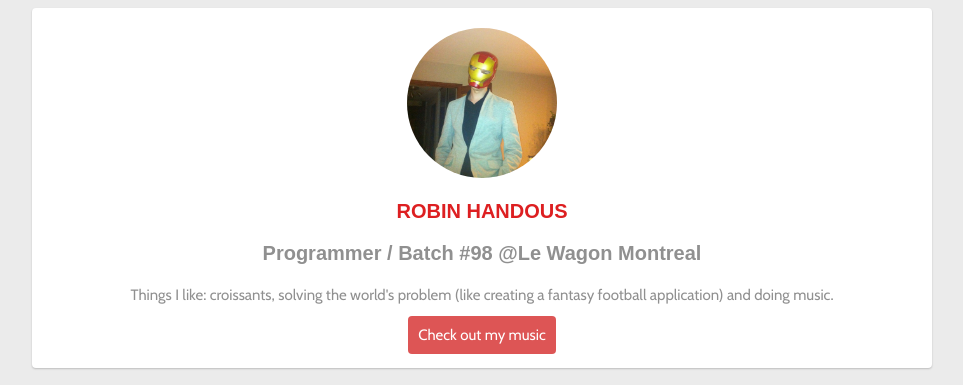
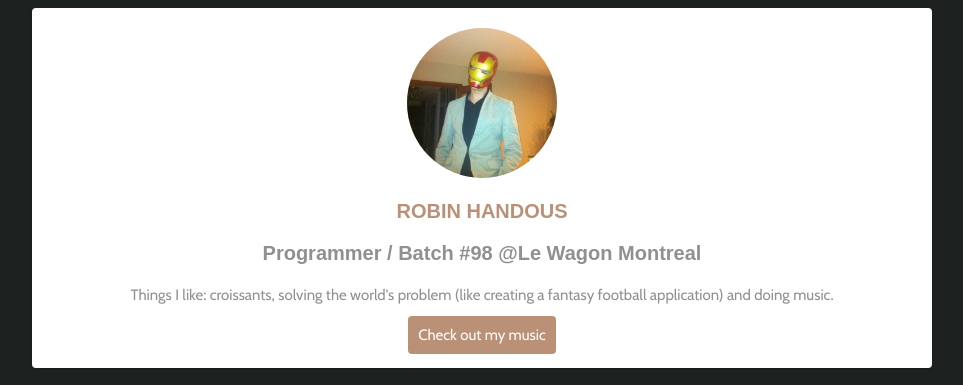
Before and after one commit to Handousky/profile, a plain HTML site: page index.html in a window 1280 px wide. Shown: the top 385 px of the page, without its empty margins (158-1121 px from the left). Drawn offline with nearby package versions, Linux system fonts and the light colour scheme; a web font is replaced by a local one.

Commit message:
changing colors

```diff
--- a/style.css
+++ b/style.css
@@ -1,13 +1,13 @@
 body {
   color: rgb(144, 144, 144);
-  background-color: rgb(235, 235, 235);
+  background-color: #1d2120;
   font-size: 15px;
   line-height: 25px;
   font-family: 'Cabin', sans-serif;
 }
 
 h1 {
-  color: #DD1F21;
+  color: #ba9077;
   font-family: 'Droid Sans', sans-serif, bold;
   font-size: 20px;
 }
@@ -71,7 +71,7 @@ table {
 }
 
 .btn-red {
-  background-color: #DD5555;
+  background-color: #ba9077;
   color: white;
   font-weight: 500;
   padding: 10px;
```
